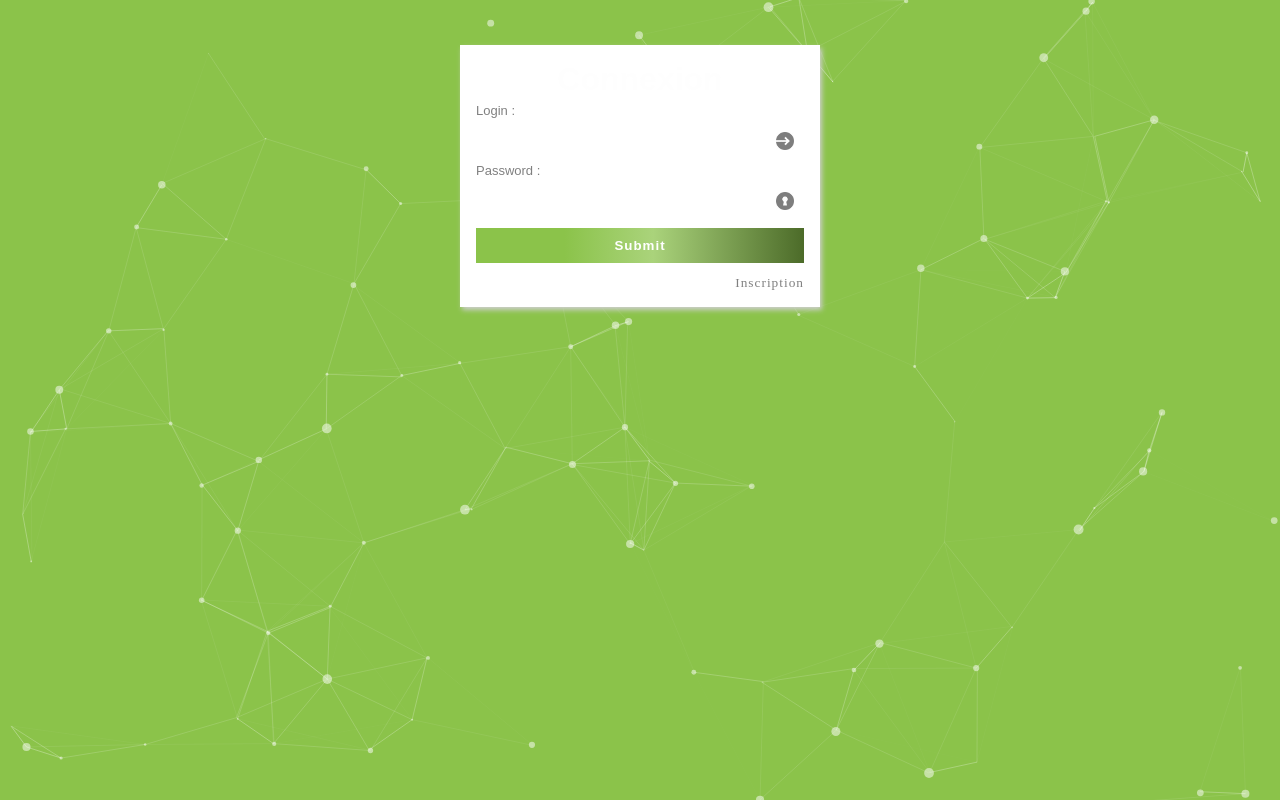
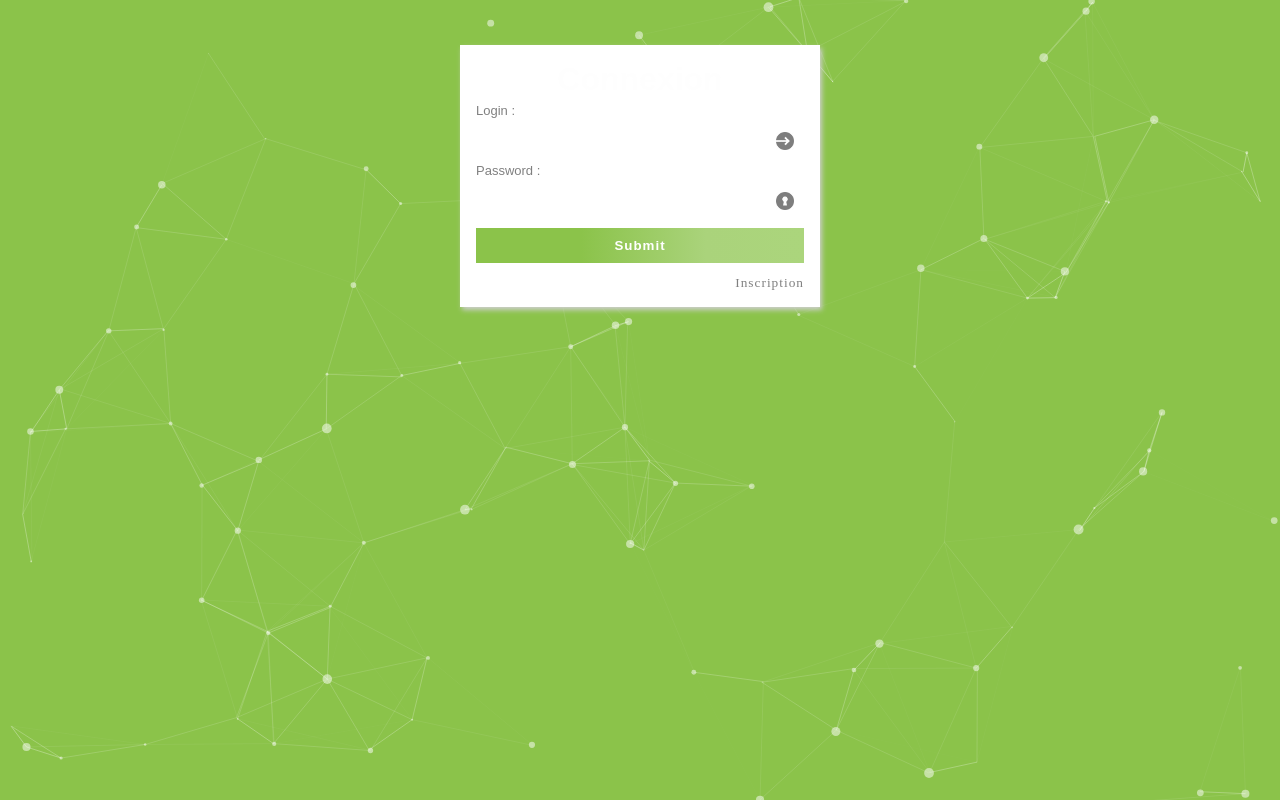
Before and after one commit to WebDevCF2018/tchat, a PHP site: page /connect.php in a window 1280 px wide. Run offline with PHP 8.4, Linux system fonts and the light colour scheme.

Commit message:
css bouton

```diff
--- a/css/style.css
+++ b/css/style.css
@@ -114,7 +114,7 @@ label {
 }
 
 #button,#mySUBMIT {
-    background: linear-gradient(to right,#8bc34a 27%, #AAD37B 54%, #4C6B29 100%);
+    background: linear-gradient(to right,#8bc34a 32%, #AAD37B 70%, #abd57c 100%);
     margin: 10px 0;
     align-items: flex-start;
     text-align: center;
@@ -394,7 +394,7 @@ button {
     .tchat-submit {
         width: 11%;
         margin: 0!important;
-        color: #0f0f0f!important;
+        color: #fafafa!important;
         background: none;
     }
 
```
